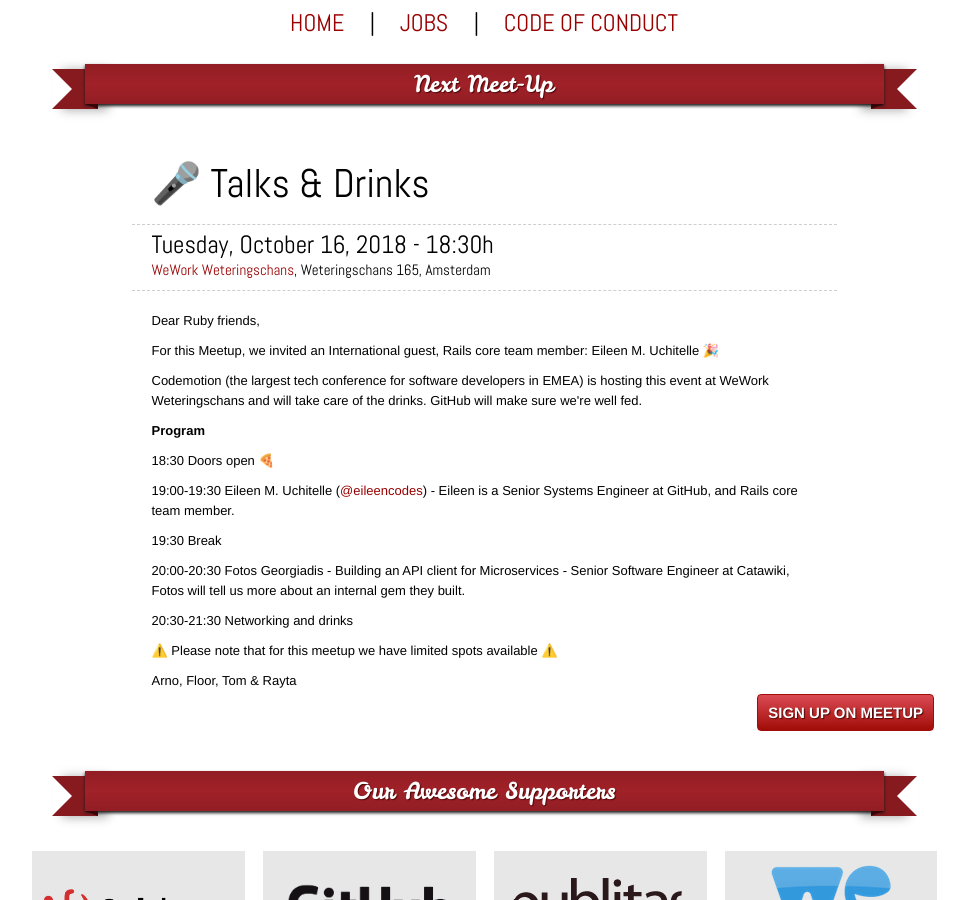
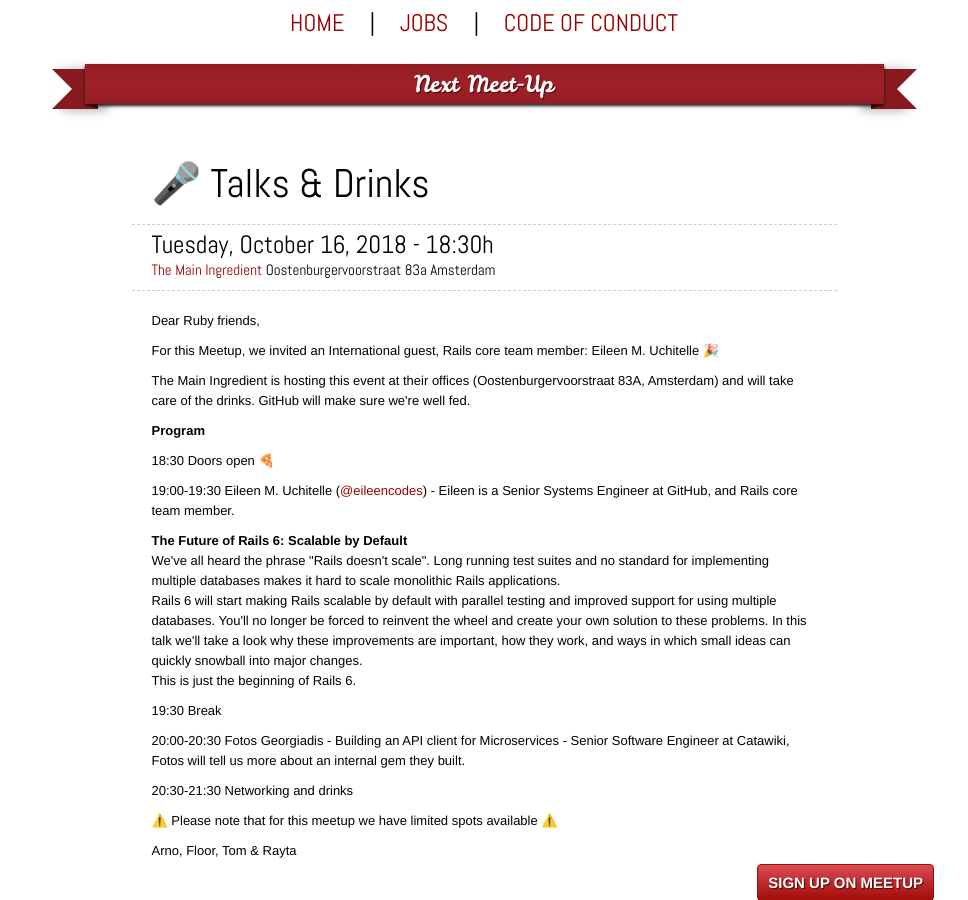
Before and after one commit to amsrb/amsrb.github.com, a Jekyll site: the page built from index.html, in a window 1280 px wide and 900 px high, scrolled down 258 px. Shown: the whole window, without its empty margins (156-1124 px from the left). Built offline with Jekyll 4.4.1, drawn with Linux system fonts in a browser that asks for light colours; comment, search, counter and statistics services are not loaded.

Commit message:
update address to the main ingredient for oct 16 2018 (#27)
* update address to the main ingredient for oct 16 2018

* Update program, in depth on Rails 6

```diff
--- a/index.html
+++ b/index.html
@@ -13,7 +13,10 @@
 
       <div class="date-loc">
         <p class="date">Tuesday, October 16, 2018 - 18:30h</p>
-        <p class="loc"><a href="https://www.google.com/maps/search/?api=1&query=Weteringschans+165%2C+Amsterdam%2C+nl" title="location">WeWork Weteringschans</a>, Weteringschans 165, Amsterdam</p>
+        <p class="loc">
+          <a href="https://www.google.com/maps/search/?api=1&query=52.370440%2C4.924585" title="location">The Main Ingredient</a>
+          Oostenburgervoorstraat 83a Amsterdam
+        </p>
       </div>
 
       <div class="content">
@@ -21,13 +24,27 @@
 
         <p>For this Meetup, we invited an International guest, Rails core team member: Eileen M. Uchitelle 🎉</p>
 
-        <p>Codemotion (the largest tech conference for software developers in EMEA) is hosting this event at WeWork Weteringschans and will take care of the drinks. GitHub will make sure we're well fed.</p>
+        <p>
+          The Main Ingredient is hosting this event at their offices (Oostenburgervoorstraat 83A,
+          Amsterdam) and will take care of the drinks. GitHub will make sure we're well fed.
+        </p>
 
        <p><strong>Program</strong></p>
 
        <p>18:30 Doors open 🍕</p>
 
-        <p>19:00-19:30 Eileen M. Uchitelle (<a href="https://twitter.com/eileencodes" target="_blank" rel="noopener noreferrer">@eileencodes</a>) - Eileen is a Senior Systems Engineer at GitHub, and Rails core team member.</p>
+        <p>19:00-19:30 Eileen M. Uchitelle (<a href="https://twitter.com/eileencodes" target="_blank" rel="noopener noreferrer">@eileencodes</a>) - Eileen is a Senior Systems Engineer at GitHub, and Rails core team member.<p>
+        <p><strong>The Future of Rails 6: Scalable by Default</strong><br>
+          We've all heard the phrase "Rails doesn't scale". Long running test suites and no standard
+          for implementing multiple databases makes it hard to scale monolithic Rails applications.
+          <br>
+          Rails 6 will start making Rails scalable by default with parallel testing and improved
+          support for using multiple databases. You'll no longer be forced to reinvent the wheel and
+          create your own solution to these problems. In this talk we'll take a look why these
+          improvements are important, how they work, and ways in which small ideas can quickly
+          snowball into major changes.<br>
+          This is just the beginning of Rails 6.
+        </p>
 
         <p>19:30 Break</p>
 
```
